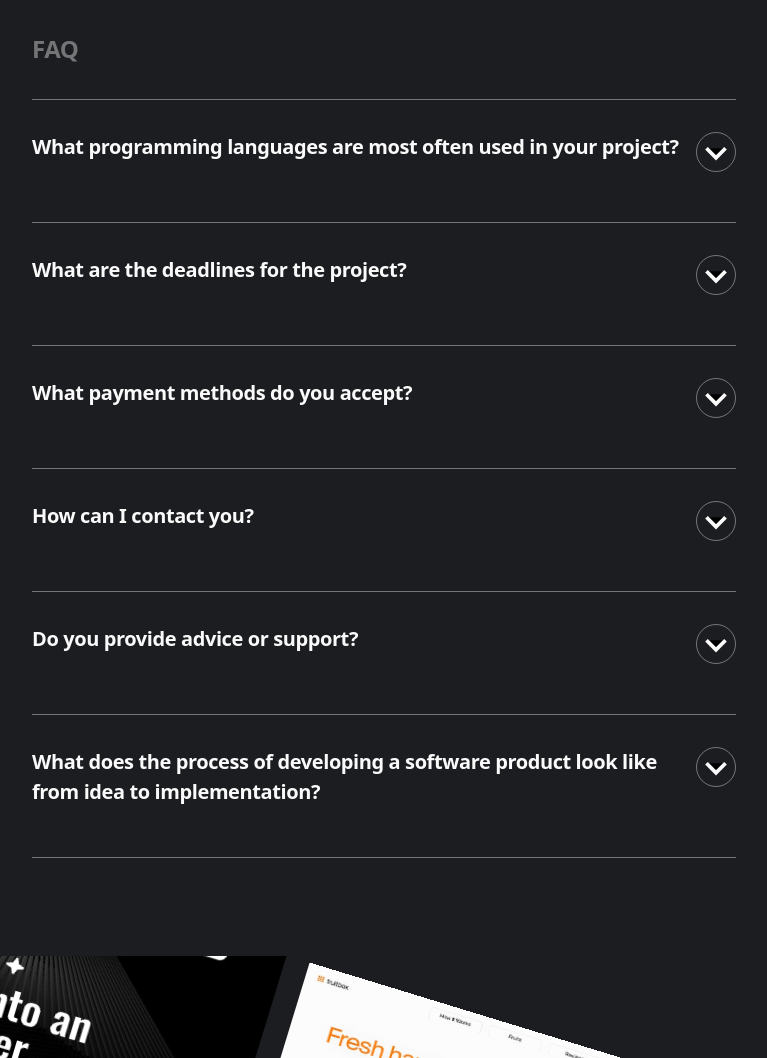
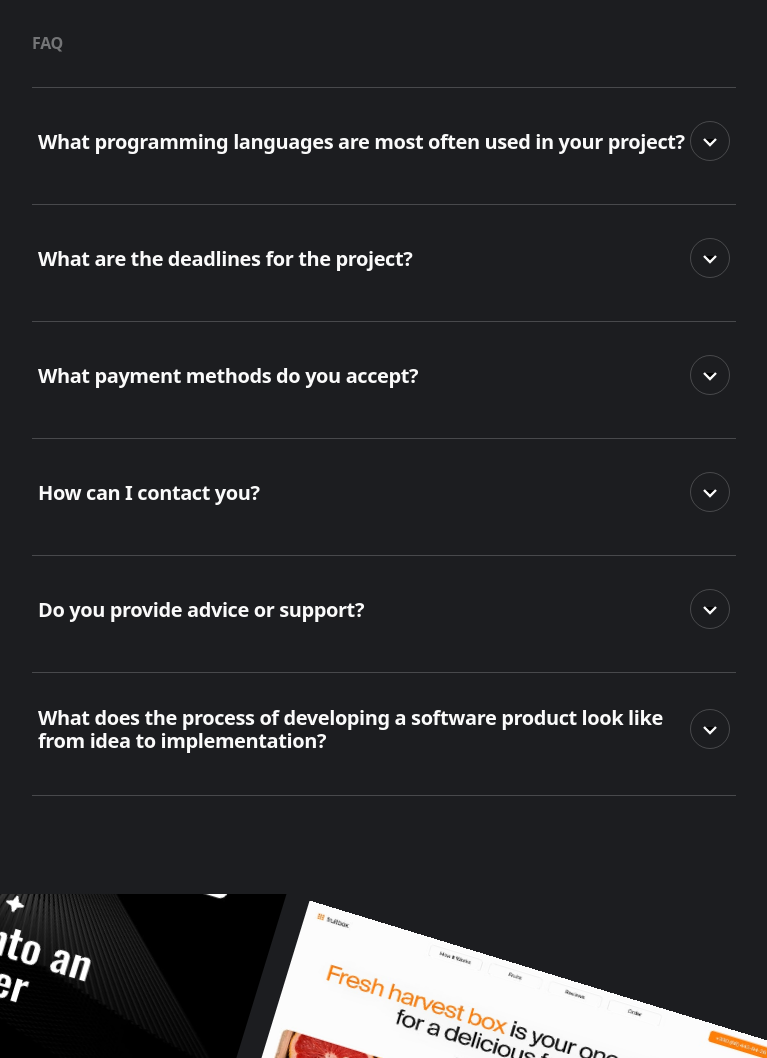
Before and after one commit to Mariia-Ann/JSense, a website built with Vite: page src/index.html in a window 1280 px wide. Shown: the part 1560-2618 px from the top of the page, without its empty margins (256-1023 px from the left). Built offline with nearby package versions, Linux system fonts and the light colour scheme; files whose address does not match are found by name.

Commit message:
update html css

```diff
--- a/src/css/faq.css
+++ b/src/css/faq.css
@@ -3,13 +3,14 @@
   padding-bottom: 32px;
 }
 .faq-title {
+  font-size: 16px;
   font-weight: 600;
   letter-spacing: -0.02em;
   color: var(--color-text-title);
   margin-bottom: 32px;
 }
 .faq-list {
-  border-bottom: 1px solid var(--color-text-title);
+  border-bottom: 1px solid var(--color-border);
   display: flex;
   flex-direction: column;
   height: auto;
@@ -17,7 +18,7 @@
 
 .faq-item {
   padding: 20px 0;
-  border-top: 1px solid var(--color-text-title);
+  border-top: 1px solid var(--color-border);
 }
 
 .faq-subtext {
@@ -28,21 +29,26 @@
 }
 
 .faq-container {
-  margin-bottom: 16px;
   display: flex;
   justify-content: space-between;
-  gap: 10px;
+  align-items: center;
+  width: 100%;
+  background: none;
+  margin-bottom: 16px;
+  cursor: pointer;
+  text-align: left;
 }
 .faq-vector {
   display: flex;
   width: 40px;
   height: 40px;
-  border: 1px solid var(--color-text-title);
+  border: 1px solid var(--color-border);
   border-radius: 50%;
 }
 .faq-vector-icon {
   stroke: var(--color-text);
   transition: transform 0.3s ease-in-out;
+  padding: 7px;
 }
 
 .faq-vector-icon.open {
@@ -79,7 +85,7 @@
     margin-bottom: 26px;
   }
   .faq-item {
-    padding: 32px 0 24px 0;
+    padding: 32px 0 16px 0;
     width: 100%;
   }
 }
@@ -126,7 +132,7 @@
   .faq-item:nth-child(6):nth-child(even) {
     padding-left: 32px;
     border-right: none;
-    border-left: 1px solid var(--color-text-title);
+    border-left: 1px solid var(--color-border);
   }
 
   /*Другий стовпець: прибираємо правий бордер, додаємо відступ ліворуч */
--- a/src/partials/faq.html
+++ b/src/partials/faq.html
@@ -3,7 +3,7 @@
     <h2 class="faq-title">FAQ</h2>
     <ul class="faq-list">
       <li class="faq-item">
-        <div class="faq-container 1">
+        <button class="faq-container" type="button">
           <h3 class="faq-subtext">
             What programming languages are most often used in your project?
           </h3>
@@ -13,8 +13,7 @@
               <use href="./img/icons.svg#icon-icon-down"></use>
             </svg>
           </div>
-        </div>
-
+        </button>
         <p class="faq-text hidden">
           In the field of web development, there are various technologies and
           programming languages. Typically, this includes a combination of
@@ -23,7 +22,7 @@
       </li>
 
       <li class="faq-item">
-        <div class="faq-container 2">
+        <button class="faq-container" type="button">
           <h3 class="faq-subtext">What are the deadlines for the project?</h3>
 
           <div class="faq-vector">
@@ -31,7 +30,7 @@
               <use href="./img/icons.svg#icon-icon-down"></use>
             </svg>
           </div>
-        </div>
+        </button>
         <p class="faq-text hidden">
           The terms of project implementation depend to a large extent on a
           number of factors, such as the scope of the project, its complexity,
@@ -42,7 +41,7 @@
       </li>
 
       <li class="faq-item">
-        <div class="faq-container 3">
+        <button class="faq-container" type="button">
           <h3 class="faq-subtext">What payment methods do you accept?</h3>
 
           <div class="faq-vector">
@@ -50,7 +49,7 @@
               <use href="./img/icons.svg#icon-icon-down"></use>
             </svg>
           </div>
-        </div>
+        </button>
         <p class="faq-text hidden">
           Payment through credit and debit cards such as Visa, MasterCard,
           specialized electronic payment systems such as PayPal, as well as
@@ -59,7 +58,7 @@
       </li>
 
       <li class="faq-item">
-        <div class="faq-container 4">
+        <button class="faq-container" type="button">
           <h3 class="faq-subtext">How can I contact you?</h3>
 
           <div class="faq-vector">
@@ -67,7 +66,7 @@
               <use href="./img/icons.svg#icon-icon-down"></use>
             </svg>
           </div>
-        </div>
+        </button>
         <p class="faq-text hidden">
           In the field of web development, there are various technologies and
           programming languages. Typically, this includes a combination of
@@ -76,7 +75,7 @@
       </li>
 
       <li class="faq-item">
-        <div class="faq-container 5">
+        <button class="faq-container" type="button">
           <h3 class="faq-subtext">Do you provide advice or support?</h3>
 
           <div class="faq-vector">
@@ -84,7 +83,7 @@
               <use href="./img/icons.svg#icon-icon-down"></use>
             </svg>
           </div>
-        </div>
+        </button>
         <p class="faq-text hidden">
           The terms of project implementation depend to a large extent on a
           number of factors, such as the scope of the project, its complexity,
@@ -95,7 +94,7 @@
       </li>
 
       <li class="faq-item">
-        <div class="faq-container 6">
+        <button class="faq-container">
           <h3 class="faq-subtext">
             What does the process of developing a software product look like
             from idea to implementation?
@@ -106,7 +105,7 @@
               <use href="./img/icons.svg#icon-icon-down"></use>
             </svg>
           </div>
-        </div>
+        </button>
         <p class="faq-text hidden">
           Payment through credit and debit cards such as Visa, MasterCard,
           specialized electronic payment systems such as PayPal, as well as
```
